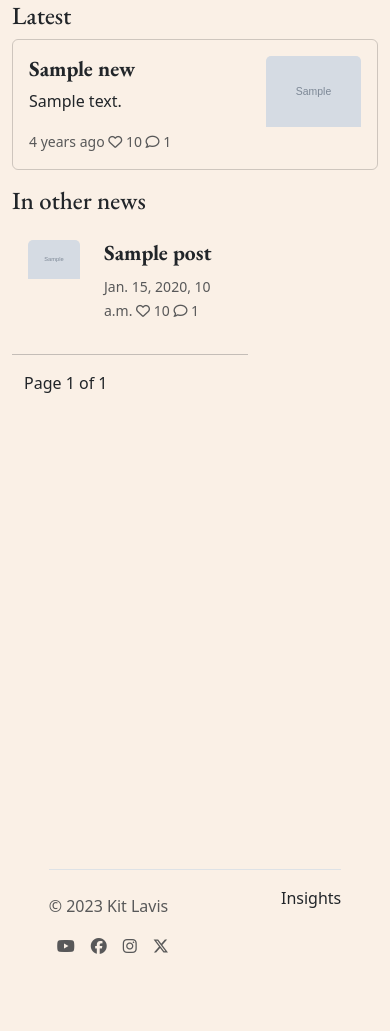
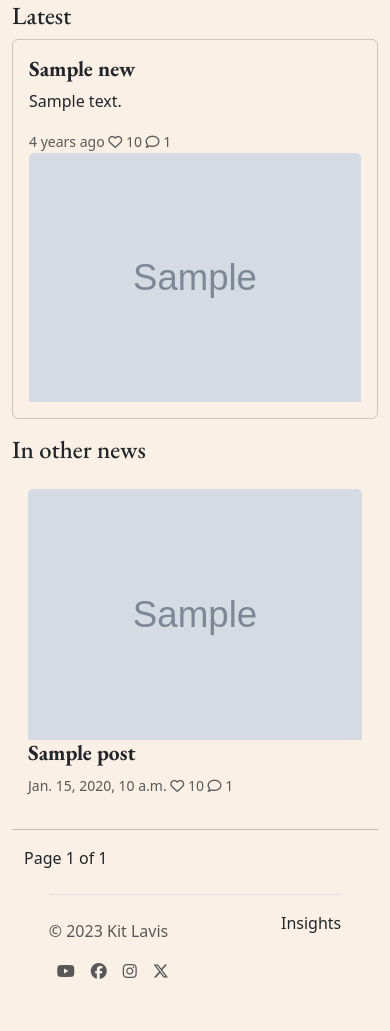
Before and after one commit to KitLavis/ArchaeoSardinia, a Django app: template blog/templates/index.html in a window 390 px wide. Shown: the part 59-1090 px from the top of the page. Before the commit the page ends 1013 px from the top, so only its background shows below. Run offline with Django 3.2, Linux system fonts and the light colour scheme; the template is opened without the code that fills it: most values are stand-ins (such as "Sample title", 1, 10 or a date in 2020); grey boxes marked "Sample" are stand-in pictures; some libraries are stand-ins or nearby versions.

Commit message:
Homepage responsiveness finished

```diff
--- a/blog/templates/index.html
+++ b/blog/templates/index.html
@@ -9,7 +9,7 @@
         <div class="card mb-3 latest-news">
             <div class="card-body">
                 <div class="row">
-                    <div class="col-8">
+                    <div class="col-sm-8">
                         <h4 class="card-title fw-bold">{{ latest_news.title }}</h4>
                         <p class="card-text">{{ latest_news.excerpt }}</p>
                         <p class="card-text">
@@ -18,7 +18,7 @@
                             </small>
                         </p>
                     </div>
-                    <div class="col-4">
+                    <div class="col-sm-4">
                         <img class="card-img-top" src="{{ latest_news.featured_image.url }}" alt="{{ latest_news.title }}">
                     </div>
                 </div>
@@ -28,17 +28,17 @@
 </div>
 <div class="container">
     <div class="row">
-        <div class="col-8">
+        <div class="col-md-8">
             <h2>In other news</h2>
             {% for post in p_posts %}
             <a href="{% url 'post_detail' post.slug %}">
                 <div class="card mb-3 post">
                     <div class="card-body">
                         <div class="row">
-                            <div class="col-4">
+                            <div class="col-sm-4">
                                 <img class="card-img-top" src="{{ post.featured_image.url }}" alt="{{ post.title }}">
                             </div>
-                            <div class="col-8">
+                            <div class="col-sm-8">
                                 <h4 class="card-title fw-bold">{{ post.title }}</h4>
                                 <p class="card-text">
                                     <small class="text-muted">
--- a/blog/urls.py
+++ b/blog/urls.py
@@ -1,11 +1,12 @@
+from django.urls import path
 from . import views
-from django.urls import path
 
 urlpatterns = [
-    path('', views.FrontPage, name='home'),
+    path('', views.Home, name='home'),
     path('<slug:slug>/', views.PostDetail.as_view(), name='post_detail'),
     path('like/<slug:slug>', views.Like.as_view(), name='like'),
-    path('<slug:slug>/edit_comment/<int:comment_id>', views.comment_edit, name='comment_edit'),
+    path('<slug:slug>/edit_comment/<int:comment_id>',
+        views.comment_edit, name='comment_edit'),
     path('<slug:slug>/delete_comment/<int:comment_id>',
         views.comment_delete, name='comment_delete'),
 ]
```
Also changed, not shown: blog/views.py (+9 -9 lines), insightssardinia/settings.py (+7 -2 lines).
